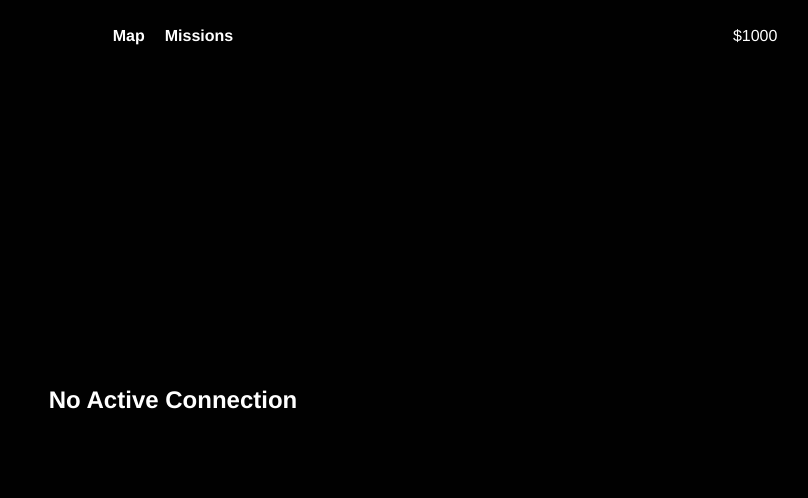
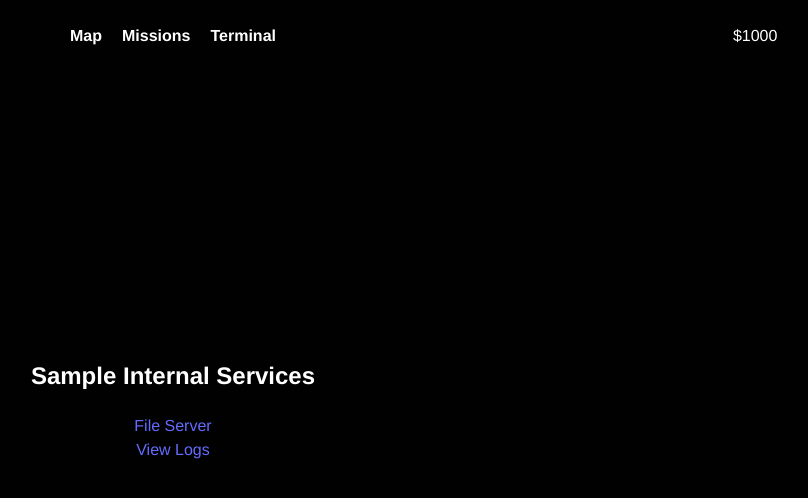
Before and after one commit to cocomittens/Overlink, a React (Vite) app in the folder frontend/: page /terminal in a window 1280 px wide. Shown: the top 498 px of the page, without its empty margins (467-1275 px from the left). Built offline with nearby package versions, Linux system fonts and the light colour scheme.

Commit message:
File list mvp

```diff
--- a/frontend/src/App.jsx
+++ b/frontend/src/App.jsx
@@ -5,6 +5,7 @@ import Map from './scenes/Map.tsx'
 import Home from './scenes/Home.tsx'
 import Terminal from './scenes/Terminal.tsx'
 import NavBar from './components/NavBar'
+import FileList from './scenes/FileList.tsx'
 import { BrowserRouter as Router, Routes, Route } from 'react-router-dom'
 
 function App() {
@@ -18,6 +19,7 @@ function App() {
         <Route path="/map" element={<Map />} />
         <Route path="/missions" element={<Missions />} />
         <Route path="/terminal" element={<Terminal />} />
+        <Route path="/files" element={<FileList />} />
       </Routes>
     </Router>
   )
--- a/frontend/src/components/NavBar.tsx
+++ b/frontend/src/components/NavBar.tsx
@@ -15,6 +15,9 @@ const NavBar: React.FC = () => {
         <li>
           <Link to="/missions">Missions</Link>
         </li>
+        <li>
+          <Link to="/terminal">Terminal</Link>
+        </li>
         <li className="money">
           <span>${money}</span>
         </li>
--- /dev/null
+++ b/frontend/src/scenes/FileList.tsx
@@ -0,0 +1,34 @@
+import React, { useEffect, useState } from "react";
+import "../styles/missions.scss";
+import { useAtom } from "jotai";
+import { directoryAtom } from "../store";
+
+export default function FileList() {
+    const [directory] = useAtom(directoryAtom);
+    console.log(directory.data)
+    return (
+        <div className="files-container">
+            <h2>Available Files</h2>
+            <table>
+                <thead>
+                    <tr>
+                        {directory.data?.map((file, index) => (
+                            <th key={index}>
+                                {file.name}
+                            </th>
+                        ))}
+                    </tr>
+                </thead>
+                <tbody>
+                    {directory.data?.map((file, index) => (
+                        <tr key={index} style={{ display: "flex", flexDirection: "column" }}>
+                            {file.data?.map((item, idx) => (
+                                <td key={idx}>{item}</td>
+                            ))}
+                        </tr>
+                    ))}
+                </tbody>
+            </table>
+        </div>
+    );
+}
--- a/frontend/src/scenes/Map.tsx
+++ b/frontend/src/scenes/Map.tsx
@@ -6,7 +6,6 @@ import MapNode from "../components/MapNode";
 import { useNavigate } from 'react-router-dom';
 
 export default function Map() {
-  // Retrieve nodes from Jotai store
   const [nodes] = useAtom(nodesAtom);
   const [chain, setChain] = useAtom(chainAtom);
   const [currentNode, setCurrentNode] = useAtom(currentNodeAtom);
--- a/frontend/src/scenes/Missions.tsx
+++ b/frontend/src/scenes/Missions.tsx
@@ -5,7 +5,6 @@ import "../styles/missions.scss";
 import { MissionDescription } from "../components/MissionDescription";
 
 export default function Missions() {
-  const [missions, setMissions] = useState<Mission[]>([]);
   const [mission, setMission] = useState<number | null>(null);
 
   return (
--- a/frontend/src/scenes/Terminal.tsx
+++ b/frontend/src/scenes/Terminal.tsx
@@ -1,21 +1,35 @@
-import React from "react";
+import React, { useState } from "react";
 import { useAtom } from "jotai";
-import { currentNodeAtom } from "../store";
+import { currentNodeAtom, dataAtom, directoryAtom } from "../store";
 import "../styles/terminal.scss";
+import { useNavigate } from "react-router-dom";
 
 export default function Terminal() {
     const [currentNode] = useAtom(currentNodeAtom);
+    const [data] = useAtom(dataAtom);
+    const currData = data.find((node) => node.id === currentNode);
+    const [directory, setDirectory] = useAtom(directoryAtom);
+    const navigate = useNavigate();
+
+    const handleClick = (folderId: string) => {
+        const folder = currData?.directory.find((f) => f.id === folderId);
+        if (folder) {
+            setDirectory(folder);
+            navigate(`/files`);
+        }
+        navigate(`/files`);
+    };
+
     return (
         <div className="terminal">
-            {currentNode ? (
-                <div>
-                    <h2>Connected to {currentNode}</h2>
+            <h2>{currData?.name}</h2>
+            {currData?.directory.map((folder, index) => (
+                <div key={index} className="folder">
+                    <a className="folder-name" onClick={() => handleClick(folder.id)}>
+                        {folder.name}
+                    </a>
                 </div>
-            ) : (
-                <div>
-                    <h2>No Active Connection</h2>
-                </div>
-            )}
+            ))}
         </div>
     );
 }
--- a/frontend/src/store/index.ts
+++ b/frontend/src/store/index.ts
@@ -1,13 +1,26 @@
 import { atom } from 'jotai';
 
 export const chainAtom = atom<string[]>(['personal_gateway']);
-export const currentNodeAtom = atom<string | null>(null);
+export const currentNodeAtom = atom<string | null>('sample_internal');
 
 export const nodesAtom = atom([
     { id: "personal_gateway", top: 280, left: 190, name: "Gateway", admin: true },
-    { id: "sample_internal", top: 450, left: 350, name: "Sample Internal Services", account: true, password: "pass123" },
+    { id: "sample_internal", top: 500, left: 350, name: "Sample Internal Services", account: true, password: "pass123" },
     { id: "sample_bank", top: 200, left: 250, name: "Sample International Bank", active: true, admin: true, password: "rosebud" },
     { id: "sample_public_access", top: 300, left: 800, name: "Sample Public Access Server" }
 ]);
 
+export const dataAtom = atom([
+    {
+        id: "sample_internal",
+        name: "Sample Internal Services",
+        directory: [
+            { id: "file_server", name: "File Server", data: [{ name: 'Filename', data: ['sample_data_334', 'sample_data_1337', 'sample_data_42'] }] },
+            { id: "view_logs", name: "View Logs", data: [{ name: 'Action', data: ['log_2023_10_01', 'log_2023_10_02', 'log_2023_10_03'] }] },
+        ]
+    }
+]);
+
+export const directoryAtom = atom<{ id: string, name: string, data: { name: string, data: string[] }[] }>({ id: "", name: "", data: [] });
+
 export const moneyAtom = atom(1000);
```
